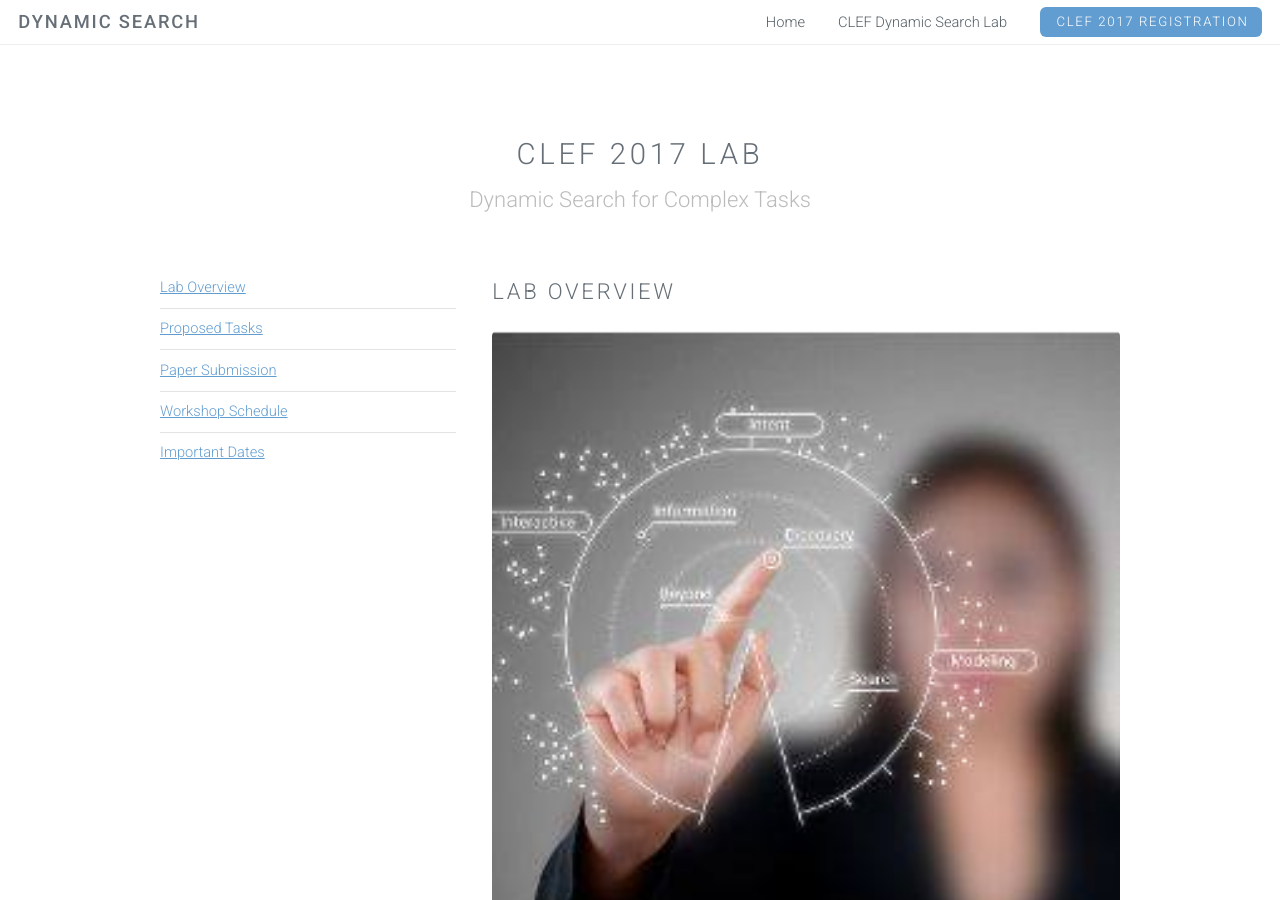
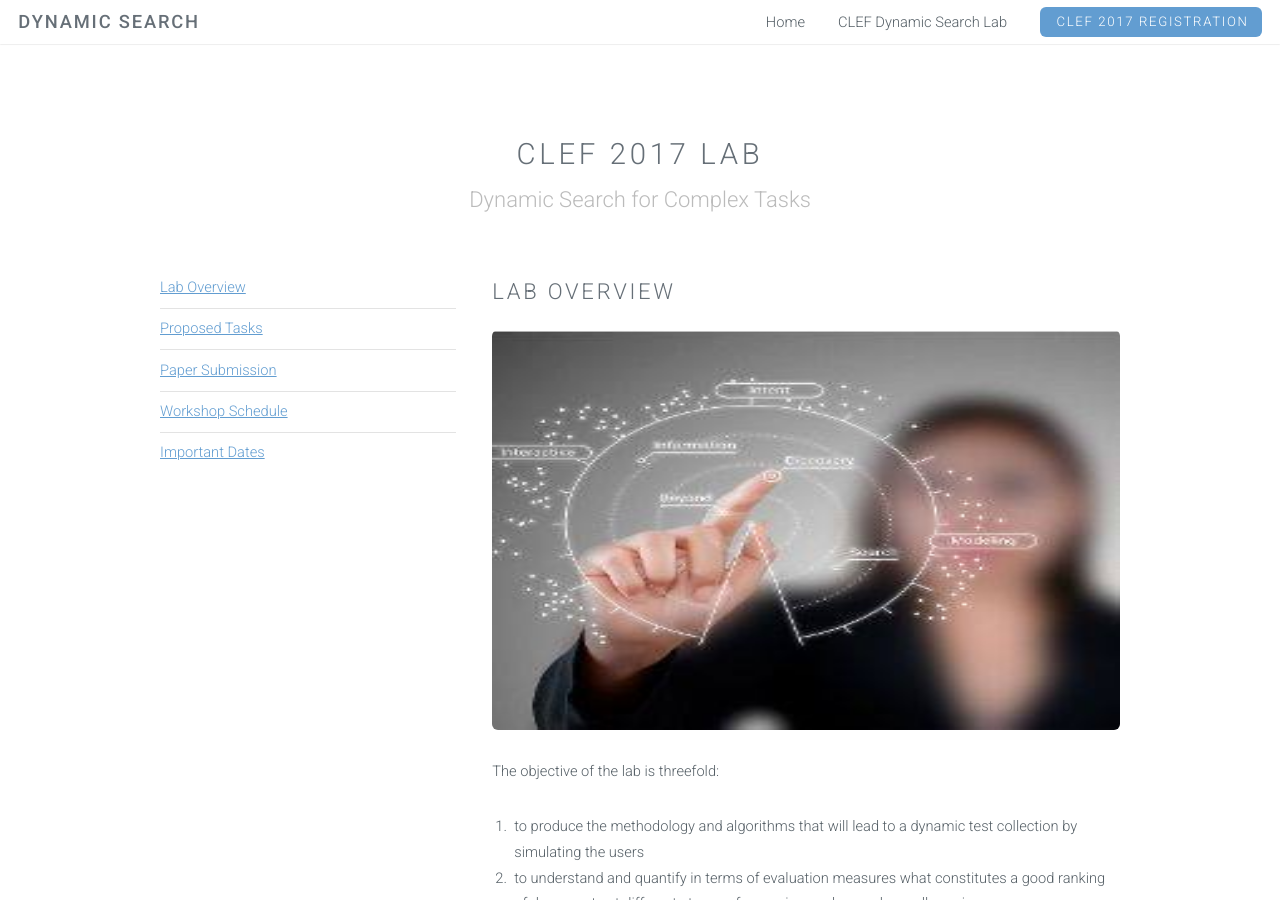
Before and after one commit to ekanou/dynamicsearch, a Jekyll site: the page built from clef-lab.html, in a window 1280 px wide and 900 px high. Built offline with Jekyll 4.4.1, drawn with Linux system fonts in a browser that asks for light colours.

Commit message:
Update clef-lab.html

```diff
--- a/clef-lab.html
+++ b/clef-lab.html
@@ -24,7 +24,7 @@ layout: default
             <div class="8u skel-cell-important">
                 <section id="Lab Overview">
                     <h2>Lab Overview</h2>
-                    <a href="#Lab Overview" class="image fit"><img src="images/interactive.jpg" alt=""></a>
+                    <a href="#Lab Overview" class="image fit"><img src="images/interactive.jpg" alt="" height=400 weight=400></a>
                     <p>The objective of the lab is threefold:
                     <ol>
                         <li>to produce the methodology and algorithms that will lead to a dynamic test collection by simulating the users</li>
```
